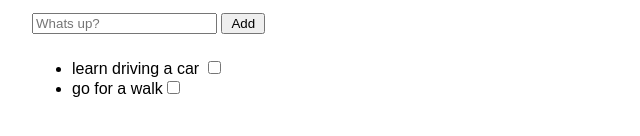
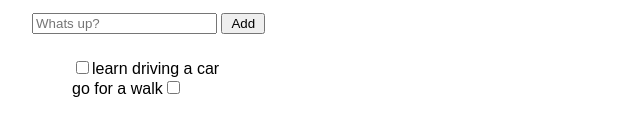
Before and after one commit to Artromi/todo-app, a plain HTML site: page index.html in a window 1280 px wide. Shown: the part 220-356 px from the top of the page, 0-640 px from the left. Drawn offline with Linux system fonts and the light colour scheme.

Commit message:
fix:create list element

```diff
--- a/index.html
+++ b/index.html
@@ -41,7 +41,7 @@
         </div>
       </div>
       <ul id="todo-list">
-        <li>learn driving a car <input type="checkbox" /></li>
+        <li><input type="checkbox" />learn driving a car</li>
       </ul>
     </form>
 
--- a/script.js
+++ b/script.js
@@ -7,10 +7,11 @@ const todoInput = document.getElementById("todo-input");
 const todoList = document.getElementById("todo-list");
 // list state
 let todos = [];
-// create and append list element
+// create and append list element with input(checkbox)
 const newTodo = document.createElement("li");
+todoList.appendChild(newTodo);
 newTodo.textContent = "go for a walk";
-todoList.appendChild(newTodo);
+newTodo.setAttribute("id", "todo"); // should uniquely identify the todo
 const checkbox = document.createElement("input");
 checkbox.setAttribute("type", "checkbox");
 newTodo.appendChild(checkbox);
--- a/style.css
+++ b/style.css
@@ -26,3 +26,7 @@ button {
   margin-block: 0.5rem;
   padding-inline: 0.5rem;
 }
+
+li {
+  list-style: none;
+}
```
